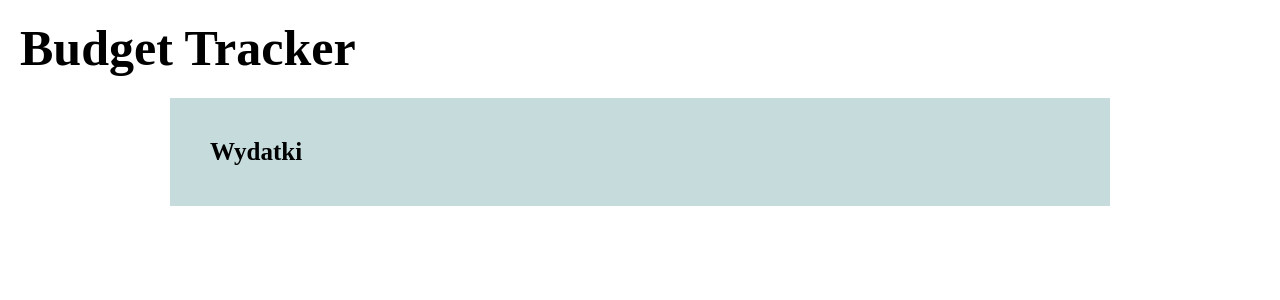
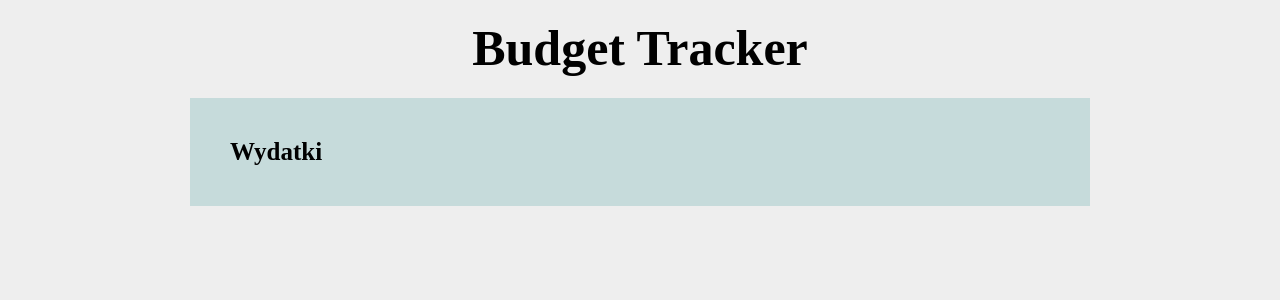
Before and after one commit to VITALIKXXX/expens-track-aplication, a React (Create React App) app: page / in a window 1280 px wide. Shown: the top 300 px of the page. Built offline with nearby package versions, Linux system fonts and the light colour scheme.

Commit message:
Change grin on flex

```diff
--- a/src/components/Header/styled.js
+++ b/src/components/Header/styled.js
@@ -1,12 +1,11 @@
 import styled from "styled-components";
 
 export const StyledHeader = styled.header`
-    display: grid;
-    grid-template-columns: auto auto;
-    grid-gap: 20px;
-    justify-content: space-between;
+    display: flex;
+    justify-content: center;
     align-items: center;
     padding: 20px;
+    text-align: center;
 
     @media(max-width: 767px) {
        grid-template-columns: 1fr;
--- a/src/index.js
+++ b/src/index.js
@@ -3,12 +3,13 @@ import ReactDOM from 'react-dom/client';
 import App from './App';
 import reportWebVitals from './reportWebVitals';
 import { ThemeProvider } from 'styled-components';
-import { theme } from './theme';
+import { GlobalStyled, theme } from './theme';
 
 const root = ReactDOM.createRoot(document.getElementById('root'));
 root.render(
   <ThemeProvider theme={theme}>
     <React.StrictMode>
+      <GlobalStyled />
       <App />
     </React.StrictMode>
   </ThemeProvider>
```
Also changed, not shown: src/theme.js (indentation only).
